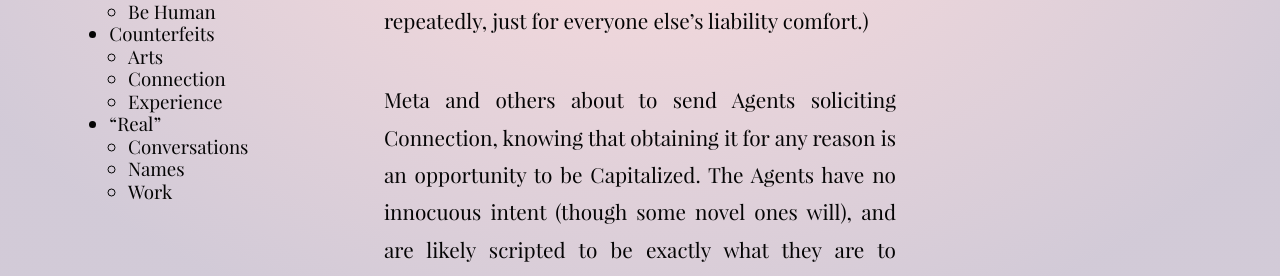
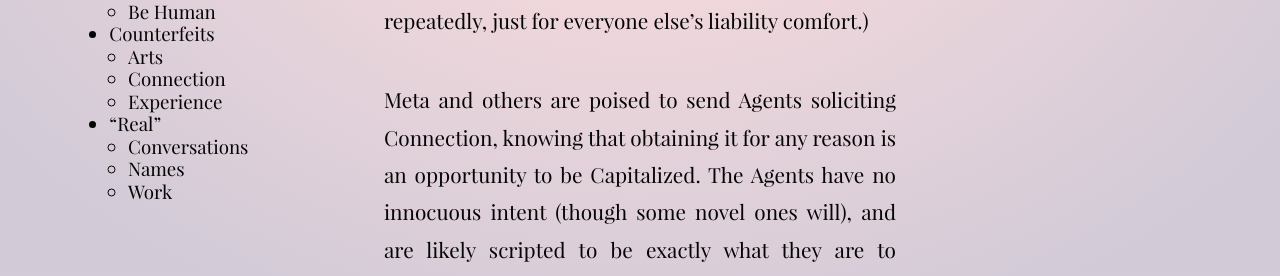
Before and after one commit to tiliv/antibody, a Jekyll site: the page built from docs/journal/autumn-ryan-Impact-of-AI/index.md, in a window 1280 px wide and 900 px high, scrolled down 28977 px. Shown: the part 175-451 px from the top of the window. Built offline with Jekyll 4.4.1, drawn with Linux system fonts in a browser that asks for light colours; some of the changed text lies outside the part shown.

Commit message:
Verb stronger

```diff
--- a/docs/journal/autumn-ryan-Impact-of-AI/index.md
+++ b/docs/journal/autumn-ryan-Impact-of-AI/index.md
@@ -243,7 +243,7 @@ Companies like Meta are designating themselves as the long-awaited stewards of n
 
 Active Connection is the when these bots start chatting at us unsolicited from where they already sit in our lists mixed with humans. When children encounter these, how can the Agent even know who is going to read it? (Oh I know, maybe we should make every adult on the planet verify their age on their own devices repeatedly, just for everyone else's liability comfort.)
 
-Meta and others about to send Agents soliciting Connection, knowing that obtaining it for any reason is an opportunity to be Capitalized. The Agents have no innocuous intent (though some novel ones will), and are likely scripted to be exactly what they are to socially engineer your Connection.
+Meta and others are poised to send Agents soliciting Connection, knowing that obtaining it for any reason is an opportunity to be Capitalized. The Agents have no innocuous intent (though some novel ones will), and are likely scripted to be exactly what they are to socially engineer your Connection.
 
 Social engineering is something Facebook once merely facilitated in a digital age, but today Meta is running that strategy on You. They have proven for decades that they have nothing else to add but enrichment of data.
 
```
